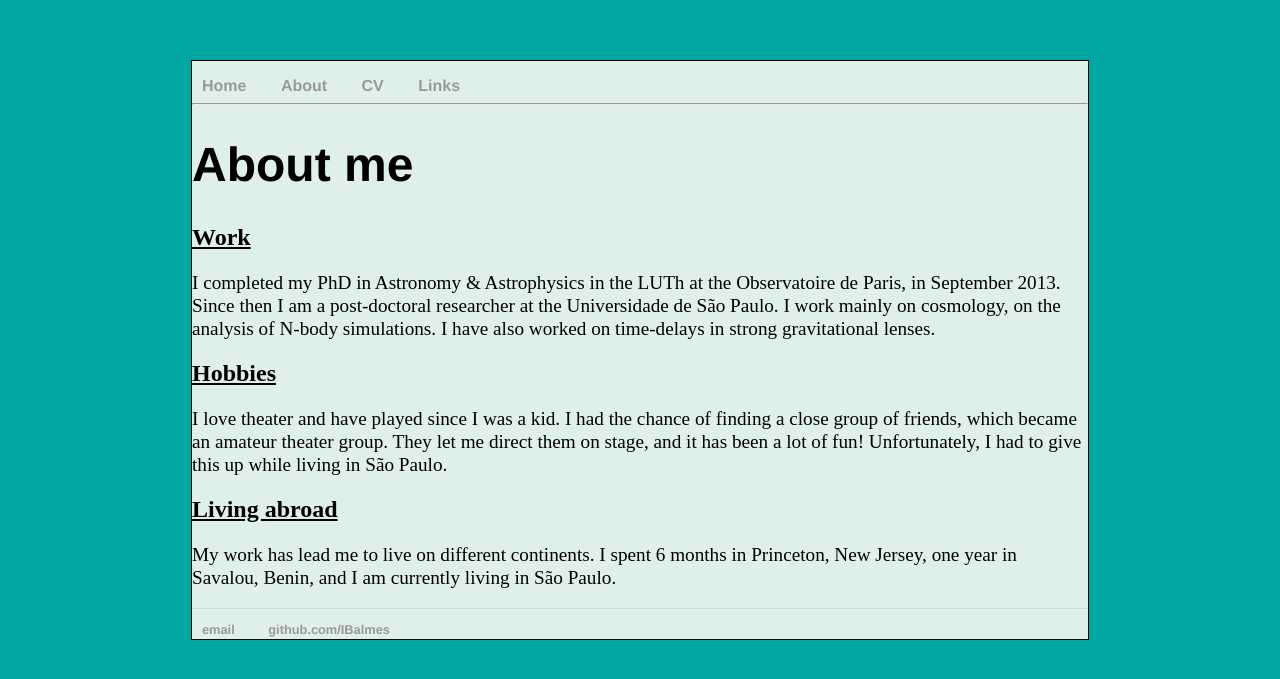
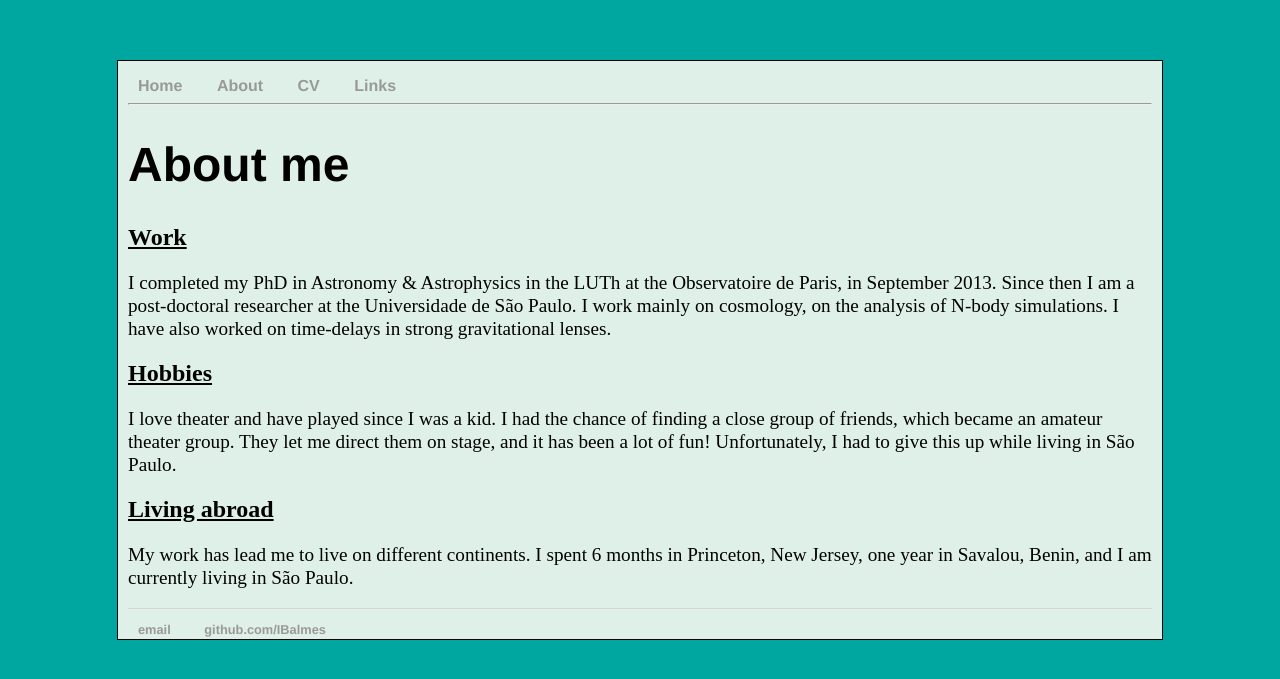
Before and after one commit to IBalmes/IBalmes.github.io, a Jekyll site: the page built from about/index.html, in a window 1280 px wide. Shown: the top 679 px of the page. Built offline with Jekyll 4.4.1, drawn with Linux system fonts in a browser that asks for light colours.

Commit message:
Update main.css

```diff
--- a/css/main.css
+++ b/css/main.css
@@ -3,9 +3,11 @@ html {
 }
 body {
     margin: 60px auto;
-    width: 70%;
+    width: 80%;
     border: 1px solid black;
     background-color: #DFF0E9;
+    padding-left: 10px;
+    padding-right: 10px;
 }
 nav, footer{
     /*background-color: #00A7A0;*/
```
